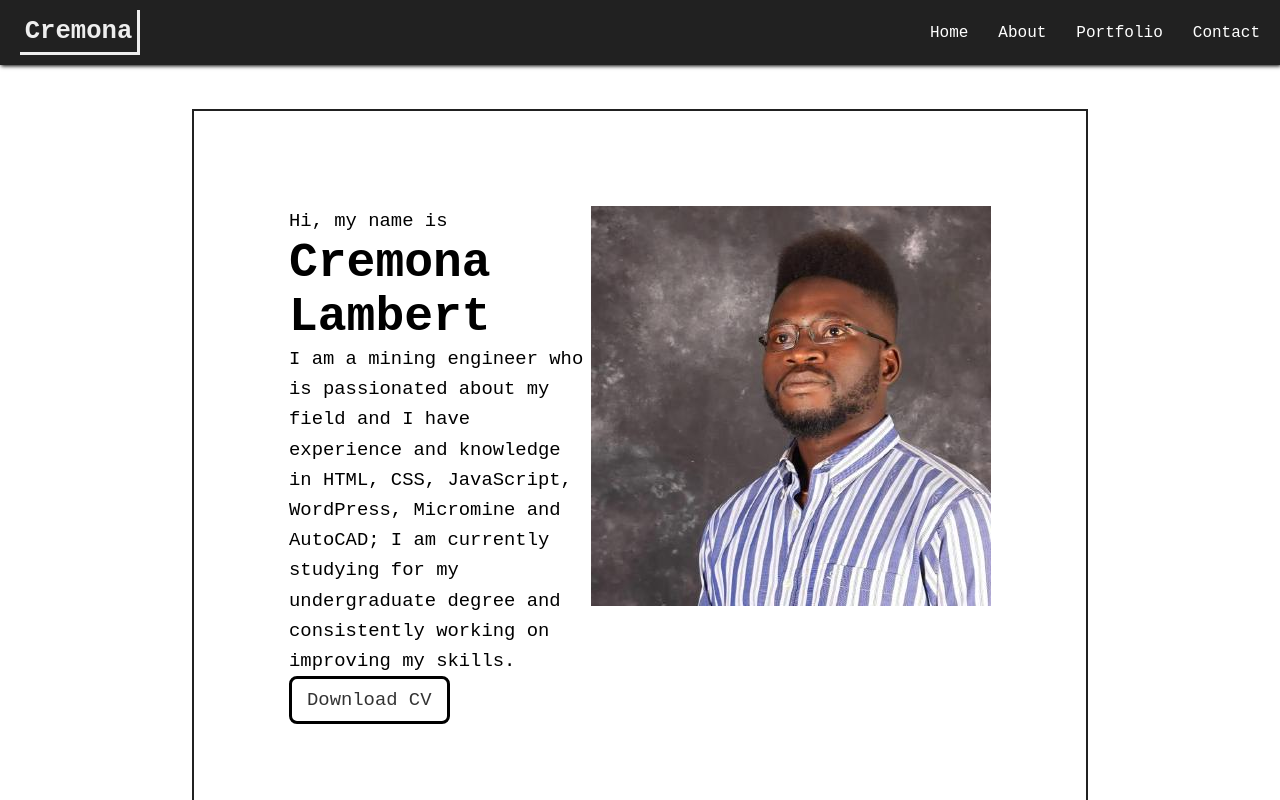
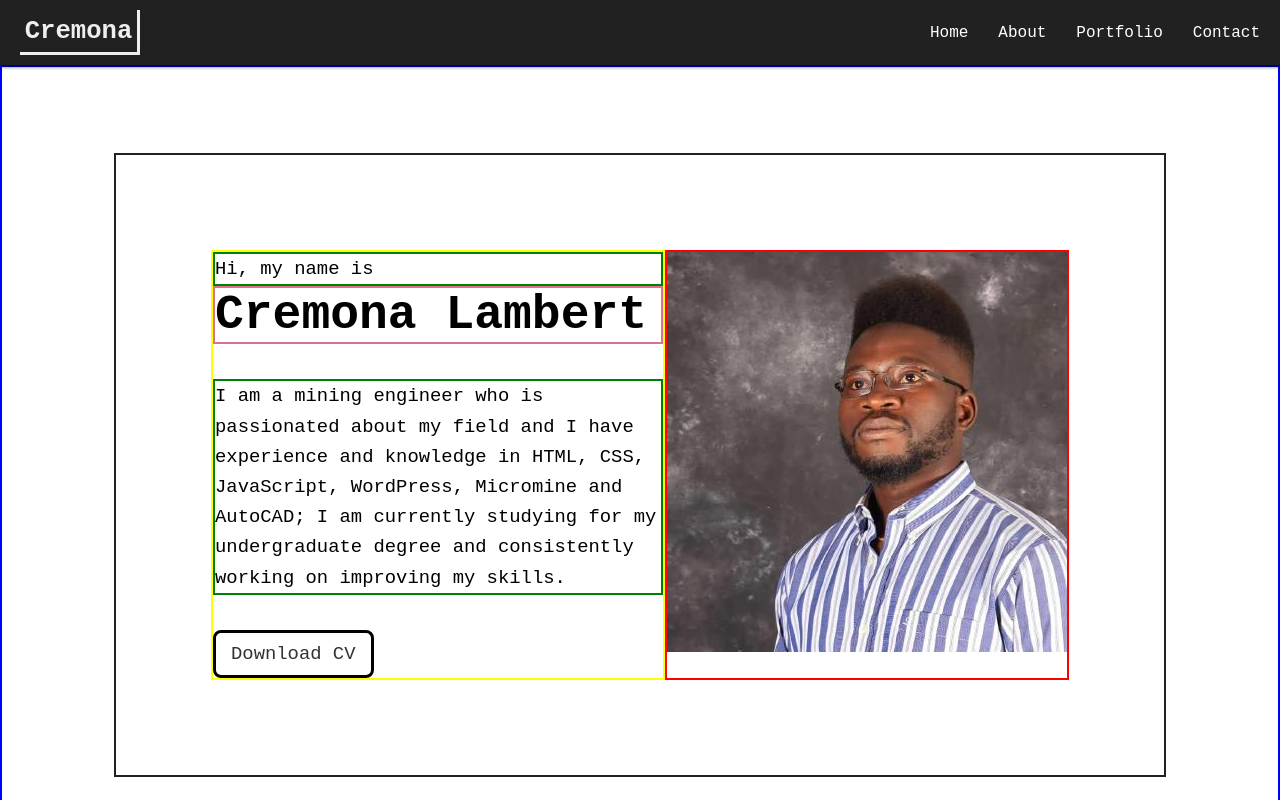
Before and after one commit to CremonaLambert/MyPortfolio01, a plain HTML site: page index.html in a window 1280 px wide. Shown: the top 800 px of the page. Drawn offline with Linux system fonts and the light colour scheme; a web font is replaced by a local one.

Commit message:
profile section styling update

```diff
--- a/index.html
+++ b/index.html
@@ -53,7 +53,7 @@
 					<div class="profile_text_section">
 						<p class="hi_text">Hi, my name is</p>
 						<h1 id="name">Cremona Lambert</h1>
-						<p>I am a mining engineer who is passionated about my field and I have experience and knowledge in HTML, CSS, JavaScript, WordPress, Micromine and AutoCAD; I am currently studying for my undergraduate degree and consistently working on improving my skills.</p>
+						<p class="profile_text">I am a mining engineer who is passionated about my field and I have experience and knowledge in HTML, CSS, JavaScript, WordPress, Micromine and AutoCAD; I am currently studying for my undergraduate degree and consistently working on improving my skills.</p>
 						<a href="#" class="button">Download CV</a>
 					</div>
 					<!-- End of Profile Text section -->
--- a/style.css
+++ b/style.css
@@ -19,7 +19,6 @@ body {
 }
 
 .logo{
-	/* border: 3px solid #eeeeee; */
 	border-bottom: 3px solid var(--logo-text-color);
 	border-right: 3px solid var(--logo-text-color);
 	width: 120px;
@@ -27,8 +26,6 @@ body {
 	display: flex;
 	justify-content: center;
 	align-items: center;
-
-
 }
 
 .bar {
@@ -42,8 +39,8 @@ body {
 	top: 0;
 }
 
+
 .bar h1 {
-	/* border-bottom: #eeeeee; */
 	color: #eeeeee;
 	font-size: 1.6rem;
 }
@@ -68,96 +65,55 @@ body {
 }
 
 .profile_section {
-	/* border: 2px solid blue; */
+	border: 2px solid blue;
 	background-color: #fff;
-	/* padding: 40px 20px; */
 	display: flex;
 	flex-direction: column;
-	/* flex-direction: row; */
-	/* justify-content: center; */
-	/* position: relative; */
 	height: 100vh;
-	/* max-width: 1000px; */
-	/* margin: auto 0; */
-
-	/* position: relative; */
-
 }
 
-/* ul li {
-	position: absolute;
-	border: 1px solid #fff;
-	width: 40px;
-	height: 40px;
-	border-radius: 8px;
-	list-style: none;
+.profile_text{
+	border: solid 2px blueviolet;
+	max-width: 600px;
 }
 
-.profile_section li {
-	bottom: -40px;
-	left: 10vh;
-	animation: spin 10s linear infinite;
-
+.picture_box{
+	border: solid 2px red;
 }
-
-.profile_section li:nth-child(2){
-	bottom: -40px;
-	left: 40vh;
-	animation-delay: 2s;
-}
-
-.profile_section li:nth-child(3){
-	bottom: -40px;
-	left: 70vh;
-	animation-delay: 4s;
-}
-
-.profile_section li:nth-child(4){
-	bottom: -40px;
-	animation-delay: 6s;
-}
-
-.profile_section li:nth-child(5){
-	bottom: -40px;
-	left: 65vh;
-	animation-delay: 6s;
-}
- */
 
 
 .icon_infinite{
 	border: 3px solid rebeccapurple;
+	max-width: 450px;
 }
 
 .profile_text_section{
-	width: 450px;
+	border: solid 2px yellow;
+	max-width: 600px;
 }
 
 .section-center {
 	border: 2px solid #212121;
-	max-width: 1010px;
-	width: 70%;
-	/* position: absolute; */
-	/* display: grid;
-	grid-template-columns: repeat(auto-fit, minmax(320px, 1fr)); */
+	max-width: 3000px;
 	display: flex;
-	/* flex-direction: column; */
-	justify-content: space-around;
-	/* align-content: center; */
+	justify-content: space-between;
 	margin: auto;
 	padding: 95px;
-	/* height: 100vh; */
 }
 
-.section-center h1 {
+#name {
+	border: solid 2px palevioletred;
 	font-weight: normal;
 	font-size: 3rem;
-	margin: 0;
+	margin-bottom: 35px;
 }
-.section-center p {
+.profile_text, .hi_text {
+	border: solid 2px green;
 	font-size: 1.18rem;
 	line-height: 1.6;
+	max-width: 450px;
 }
+
 
 .button {
 	border: 3px solid black;
@@ -170,6 +126,7 @@ body {
 	-webkit-transition: ease-out 0.4s;
 	-moz-transition: ease-out 0.4s;
 	transition: ease-out 0.5s;
+	margin-top: 35px;
 }
 
 .button:hover {
@@ -183,10 +140,7 @@ body {
 	text-align: center;
   }
 
-/* .button:hover {
-	background-color: #212121;
-	color: #eeeeee;
-} */
+
 #name{
 	font-weight: bold;
 }
```
